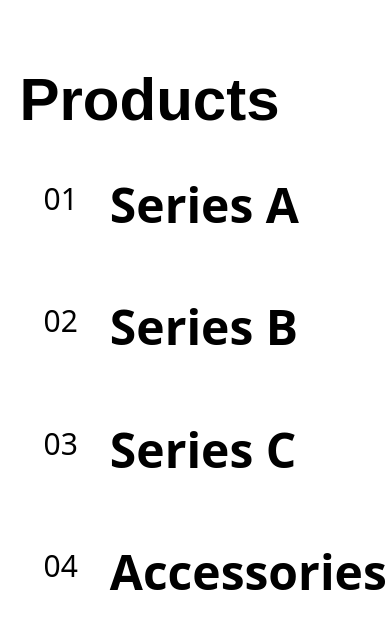
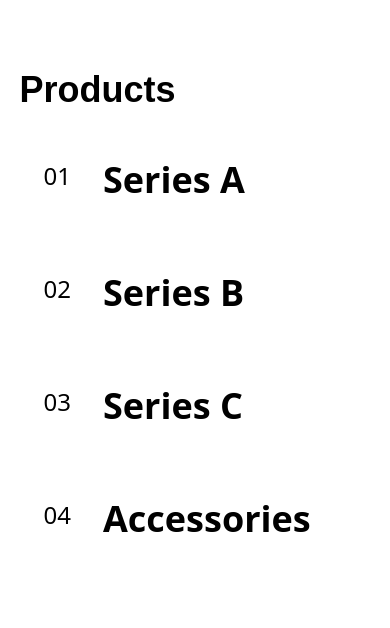
Before and after one commit to Advaith-RN/hyper-soar, a React (Vite) app: page / in a window 390 px wide. Shown: the part 865-1493 px from the top of the page. Built offline with nearby package versions, Linux system fonts and the light colour scheme; a web font is replaced by a local one.

Commit message:
changed textresponsiveness

```diff
--- a/src/components/ProductItem.jsx
+++ b/src/components/ProductItem.jsx
@@ -4,8 +4,8 @@ const ProductItem = ({sl_no, name, handleInfo, clear}) => {
   return (
     <div className='mt-[8%] md:mt-[2%] flex flex-row transition-colors hover:bg-pink hover:text-white py-6 px-6 cursor-pointer'
     onMouseOver={handleInfo} onMouseLeave={clear}>
-        <p className='text-3xl md:text-5xl mr-8'>{sl_no}</p>
-        <p className='text-5xl md:text-7xl font-bold'>{name}</p>
+        <p className='text-2xl md:text-5xl mr-8'>{sl_no}</p>
+        <p className='text-4xl md:text-7xl font-bold'>{name}</p>
     </div>
   )
 }
--- a/src/components/ProductSection.jsx
+++ b/src/components/ProductSection.jsx
@@ -40,7 +40,7 @@ const ProductSection = () => {
     <div className='h-screen max-w-screen' id='products'>
         <div className='w-full flex col'>
             <div className='w-[90%] md:w-[50%] pl-[5%] pt-[5%] md:pt-[2%]'>
-                <h1 className='font-bold font-integral text-6xl md:text-7xl mb-6'>
+                <h1 className='font-bold font-integral text-4xl md:text-7xl mb-6'>
                     Products
                 </h1>
                 <ProductItem sl_no='01' name="Series A" handleInfo={()=>handleInfo(1)} clear={clear}/>
```
